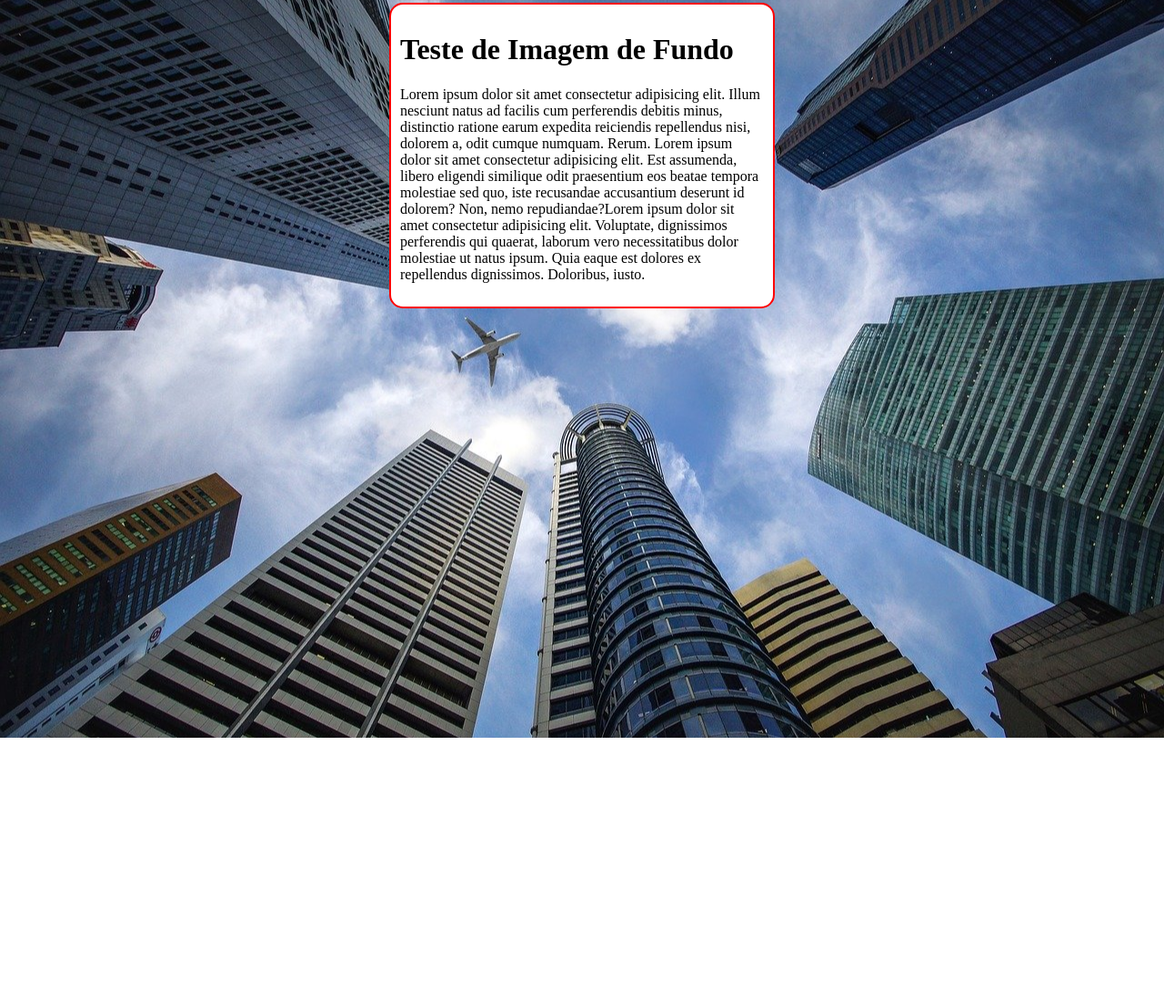
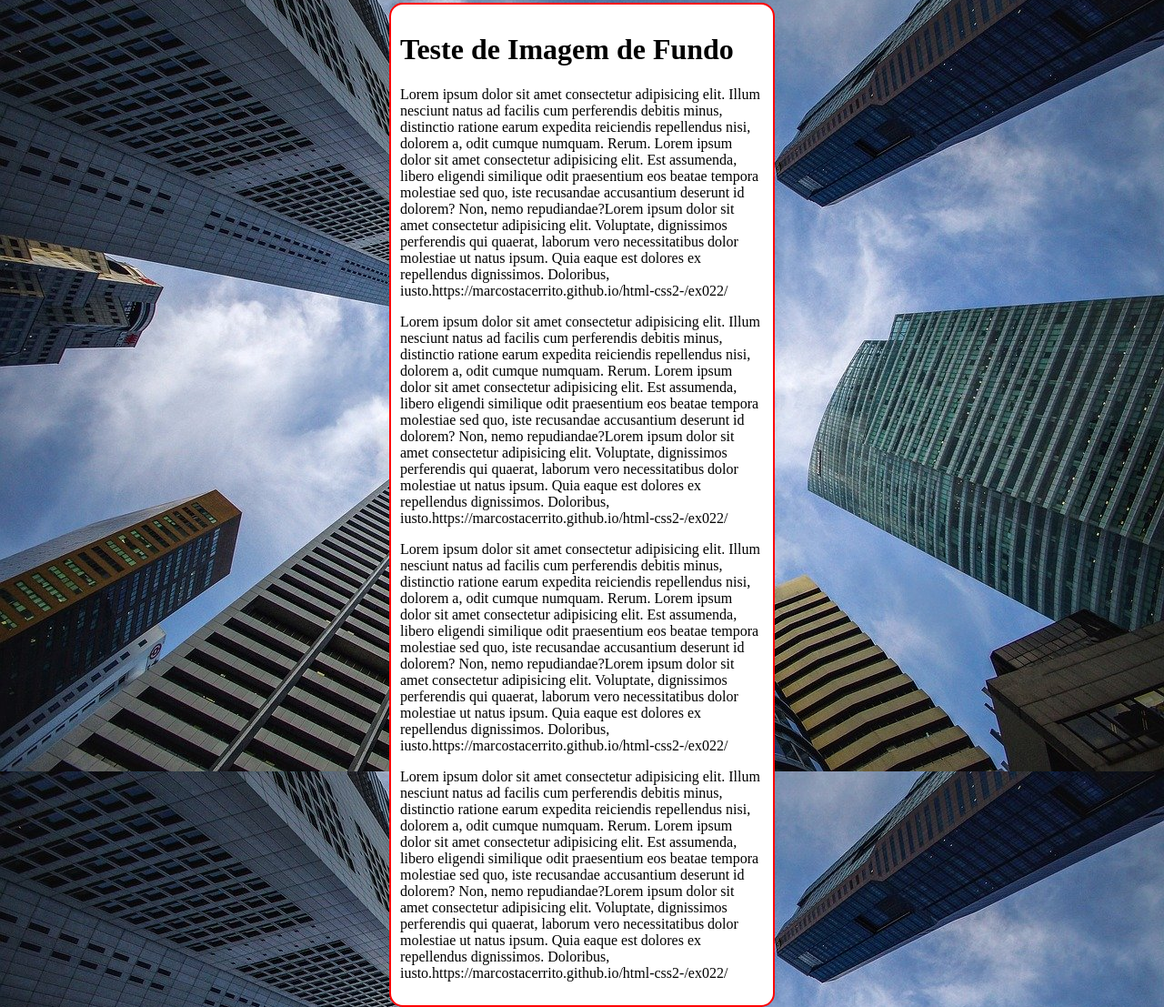
Before and after one commit to marcostacerrito/html-css2-, a plain HTML site: page ex022/fundo006.html in a window 1280 px wide. Shown: the part 5-1112 px from the top of the page at 91% size. Before the commit the page ends 816 px from the top, so only its background shows below. Drawn offline with Linux system fonts and the light colour scheme.

Commit message:
atualizei fundo006

```diff
--- a/ex022/fundo006.html
+++ b/ex022/fundo006.html
@@ -11,8 +11,9 @@
             background-color: black;
             background: url('imagens/wallpaper002.jpg');
             background-position: center center;
-            background-repeat: no-repeat;
+            background-repeat: repeat-y;
             background-size:cover;
+            background-attachment: fixed;
 
         }
 
@@ -30,8 +31,15 @@
     <main>
         <h1>Teste de Imagem de Fundo</h1>
         <p>Lorem ipsum dolor sit amet consectetur adipisicing elit. Illum nesciunt natus ad facilis cum perferendis debitis minus, distinctio ratione earum expedita reiciendis repellendus nisi, dolorem a, odit cumque numquam. Rerum.
-        Lorem ipsum dolor sit amet consectetur adipisicing elit. Est assumenda, libero eligendi similique odit praesentium eos beatae tempora molestiae sed quo, iste recusandae accusantium deserunt id dolorem? Non, nemo repudiandae?Lorem ipsum dolor sit amet consectetur adipisicing elit. Voluptate, dignissimos perferendis qui quaerat, laborum vero necessitatibus dolor molestiae ut natus ipsum. Quia eaque est dolores ex repellendus dignissimos. Doloribus, iusto.
+        Lorem ipsum dolor sit amet consectetur adipisicing elit. Est assumenda, libero eligendi similique odit praesentium eos beatae tempora molestiae sed quo, iste recusandae accusantium deserunt id dolorem? Non, nemo repudiandae?Lorem ipsum dolor sit amet consectetur adipisicing elit. Voluptate, dignissimos perferendis qui quaerat, laborum vero necessitatibus dolor molestiae ut natus ipsum. Quia eaque est dolores ex repellendus dignissimos. Doloribus, iusto.https://marcostacerrito.github.io/html-css2-/ex022/
         </p>
+        <p>Lorem ipsum dolor sit amet consectetur adipisicing elit. Illum nesciunt natus ad facilis cum perferendis debitis minus, distinctio ratione earum expedita reiciendis repellendus nisi, dolorem a, odit cumque numquam. Rerum.
+        Lorem ipsum dolor sit amet consectetur adipisicing elit. Est assumenda, libero eligendi similique odit praesentium eos beatae tempora molestiae sed quo, iste recusandae accusantium deserunt id dolorem? Non, nemo repudiandae?Lorem ipsum dolor sit amet consectetur adipisicing elit. Voluptate, dignissimos perferendis qui quaerat, laborum vero necessitatibus dolor molestiae ut natus ipsum. Quia eaque est dolores ex repellendus dignissimos. Doloribus, iusto.https://marcostacerrito.github.io/html-css2-/ex022/
+         </p><p>Lorem ipsum dolor sit amet consectetur adipisicing elit. Illum nesciunt natus ad facilis cum perferendis debitis minus, distinctio ratione earum expedita reiciendis repellendus nisi, dolorem a, odit cumque numquam. Rerum.
+        Lorem ipsum dolor sit amet consectetur adipisicing elit. Est assumenda, libero eligendi similique odit praesentium eos beatae tempora molestiae sed quo, iste recusandae accusantium deserunt id dolorem? Non, nemo repudiandae?Lorem ipsum dolor sit amet consectetur adipisicing elit. Voluptate, dignissimos perferendis qui quaerat, laborum vero necessitatibus dolor molestiae ut natus ipsum. Quia eaque est dolores ex repellendus dignissimos. Doloribus, iusto.https://marcostacerrito.github.io/html-css2-/ex022/
+        </p><p>Lorem ipsum dolor sit amet consectetur adipisicing elit. Illum nesciunt natus ad facilis cum perferendis debitis minus, distinctio ratione earum expedita reiciendis repellendus nisi, dolorem a, odit cumque numquam. Rerum.
+        Lorem ipsum dolor sit amet consectetur adipisicing elit. Est assumenda, libero eligendi similique odit praesentium eos beatae tempora molestiae sed quo, iste recusandae accusantium deserunt id dolorem? Non, nemo repudiandae?Lorem ipsum dolor sit amet consectetur adipisicing elit. Voluptate, dignissimos perferendis qui quaerat, laborum vero necessitatibus dolor molestiae ut natus ipsum. Quia eaque est dolores ex repellendus dignissimos. Doloribus, iusto.https://marcostacerrito.github.io/html-css2-/ex022/
+                    </p>
     </main>
 
 </body>
```
